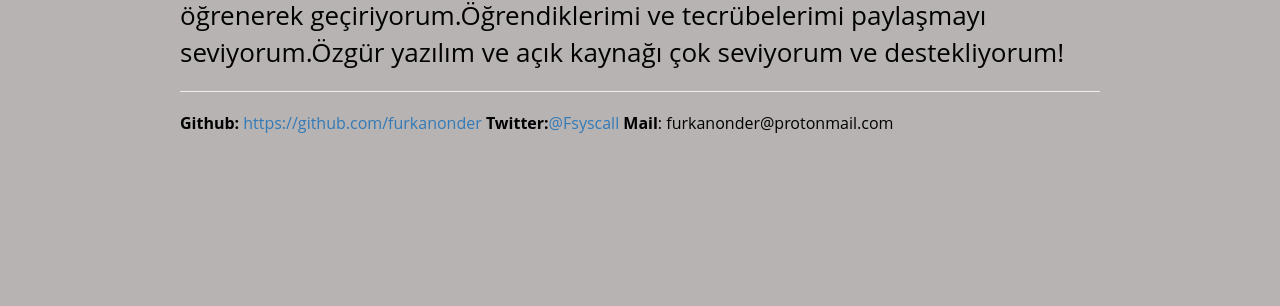
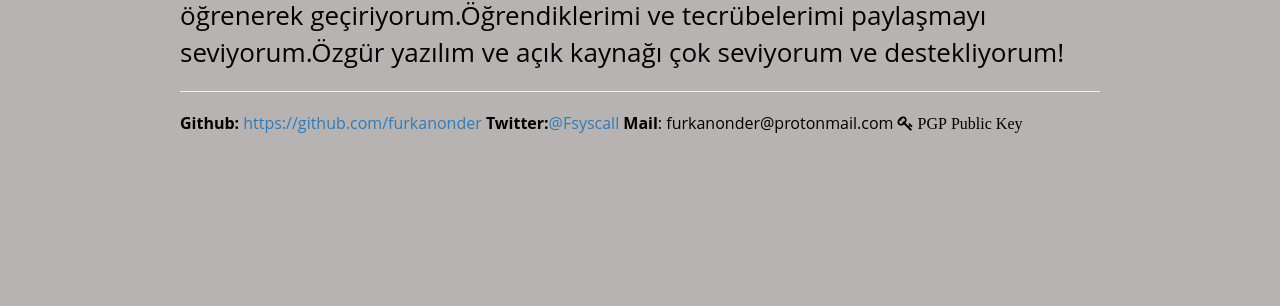
Before and after one commit to furkanonder/furkanonder.github.io, a Jekyll site: the page built from about/index.html, in a window 1280 px wide. Shown: the part 352-658 px from the top of the page. Built offline with Jekyll 4.4.1, drawn with Linux system fonts in a browser that asks for light colours.

Commit message:
add pgp public key

```diff
--- a/about/index.html
+++ b/about/index.html
@@ -38,6 +38,11 @@ layout: default
       <b>Github:</b><a href="https://github.com/furkanonder"> https://github.com/furkanonder</a>
       <b>Twitter:</b><a href="https://twitter.com/Fsyscall">@Fsyscall</a>
       <b>Mail</b>: furkanonder@protonmail.com
+      <a download href="{{ site.baseurl }}/pgp_public_key.asc">
+        <i style="color:black" class="fa fa-key">
+          PGP Public Key
+        </i>
+      </a>
     </p>
   </div>
 </div>
```
Also changed, not shown: 2 other files.
